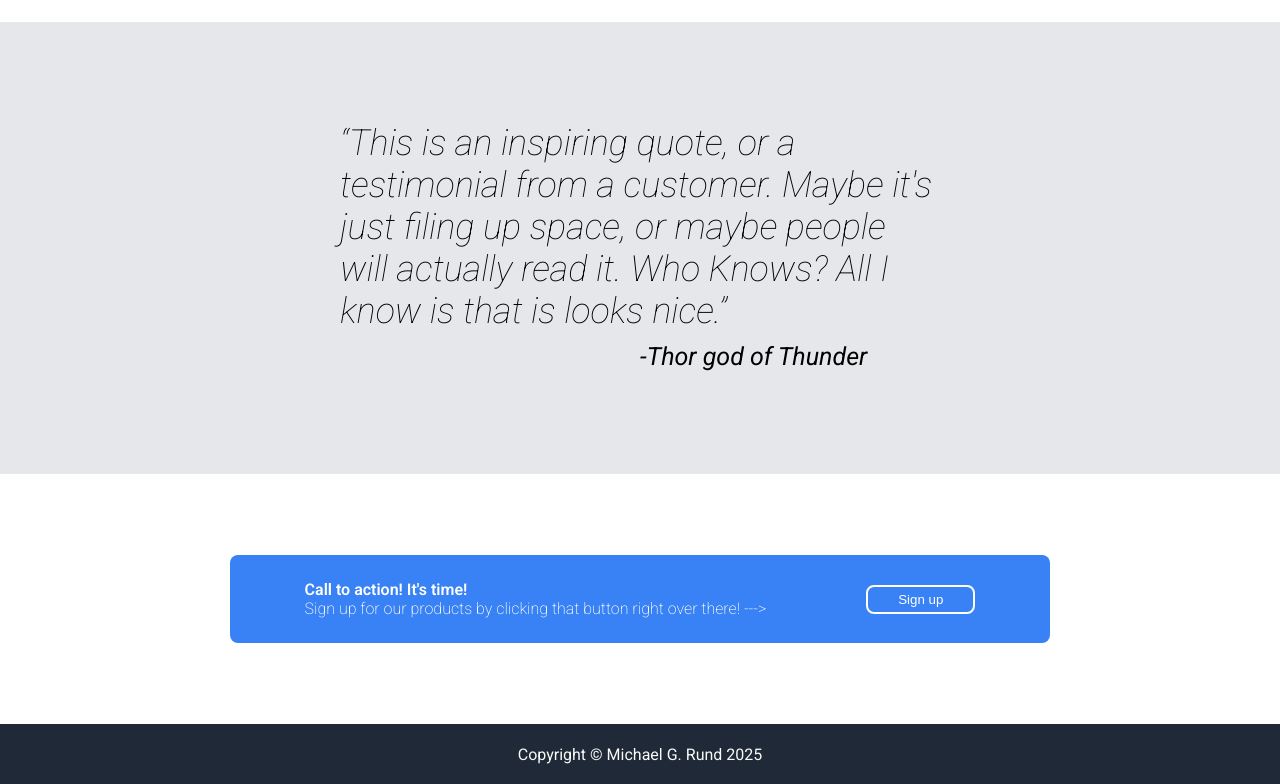
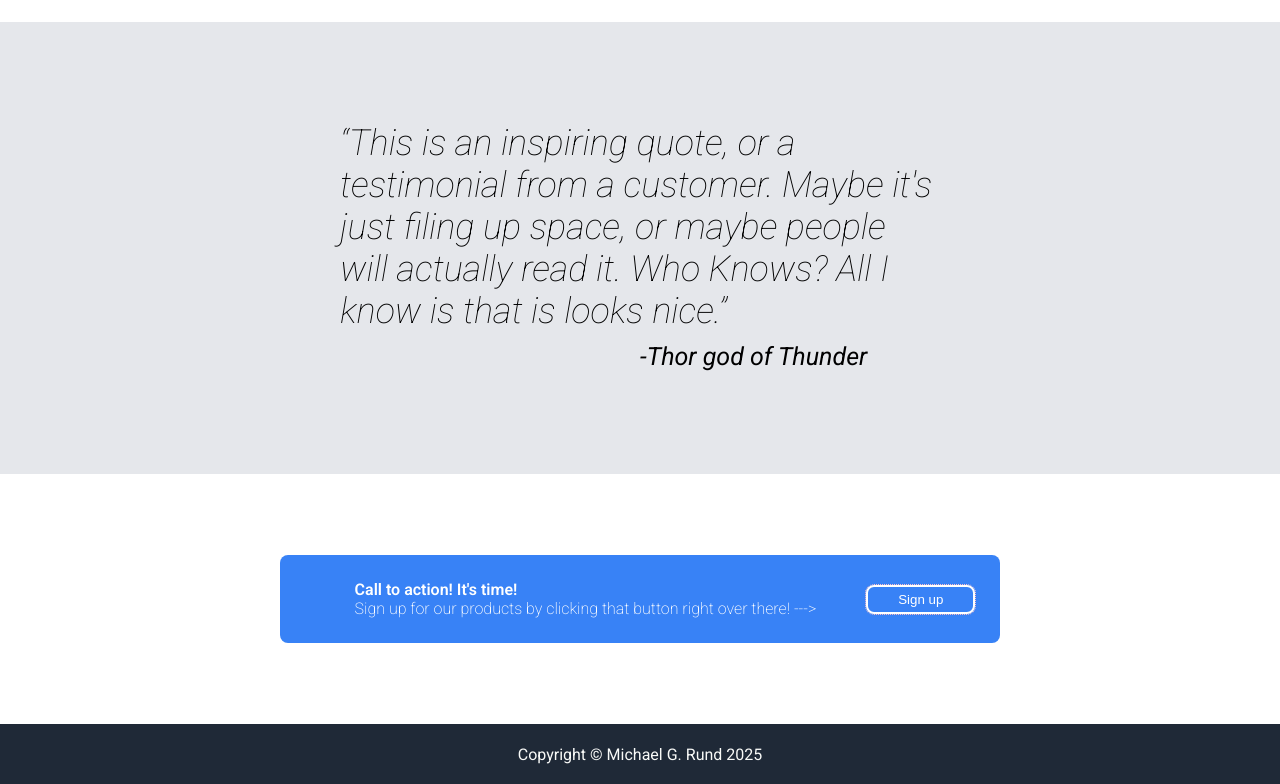
Before and after one commit to BalladofaDeathmonkey/odin-Project-Landing-Page, a plain HTML site: page index.html in a window 1280 px wide. Shown: the part 674-1458 px from the top of the page. Drawn offline with Linux system fonts and the light colour scheme.

Commit message:
remove a css selector not being used
also add hover state to CTA sign up button

```diff
--- a/style.css
+++ b/style.css
@@ -167,18 +167,19 @@ blockquote span {
     font-weight: 600;
 }
 
-.cta-button {
-    padding: 25px 50px;
-    /* outline: 3px solid red; */
-}
-
 div.cta-button button {
     background-color: #3882f6;
     padding: 5px 30px;
     color: white;
     border: 2px solid white;
     border-radius: 8px;
+    outline: 1px dotted pink;
 }
+
+div.cta-button button:hover {
+    background-color: #68a0f8;
+    cursor: pointer;
+  }
 
 footer {
     display: flex;
```
